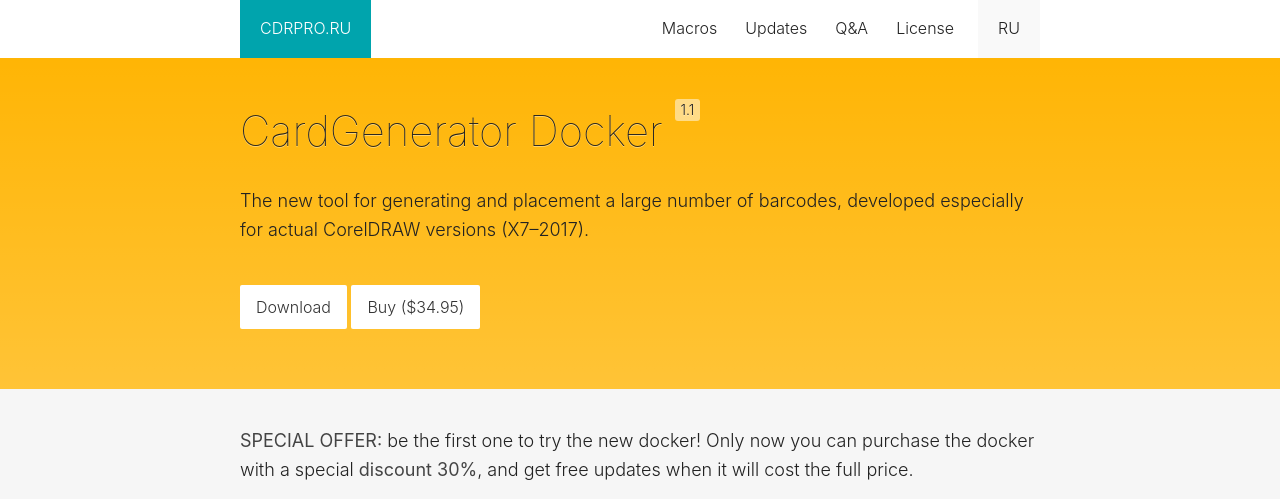
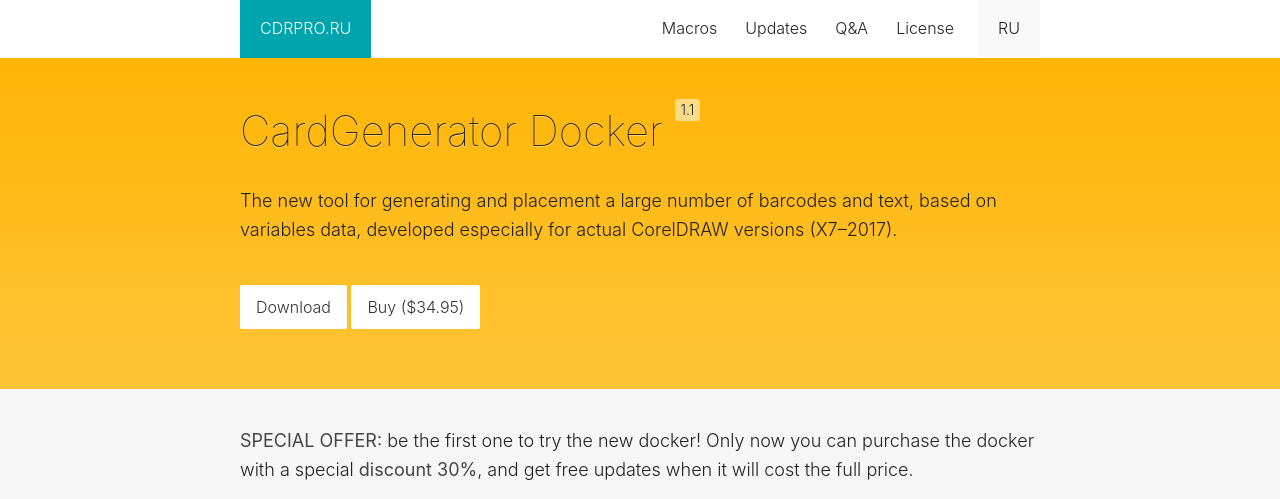
Before and after one commit to cdrpro/cdrpro.github.io, a Jekyll site: the page built from _macros/en/cardgenerator-docker.md, in a window 1280 px wide and 900 px high, cut to the strip 0-499 px from the top of the window. Built offline with Jekyll 4.4.1, drawn with Linux system fonts in a browser that asks for light colours.

Commit message:
Updated CardGeneratorDocker description

```diff
--- a/_macros/en/cardgenerator-docker.md
+++ b/_macros/en/cardgenerator-docker.md
@@ -8,7 +8,7 @@
 sticky: true
 new: true
 permalink: /en/macros/cardgenerator-docker/
-description: The new tool for generating and placement a large number of barcodes, developed especially for actual CorelDRAW versions (X7–2017).
+description: The new tool for generating and placement a large number of barcodes and text, based on variables data, developed especially for actual CorelDRAW versions (X7–2017).
 color: "#ffb505"
 ---
 
```
Also changed, not shown: _macros/ru/cardgenerator-docker.md (+1 -1 lines).
